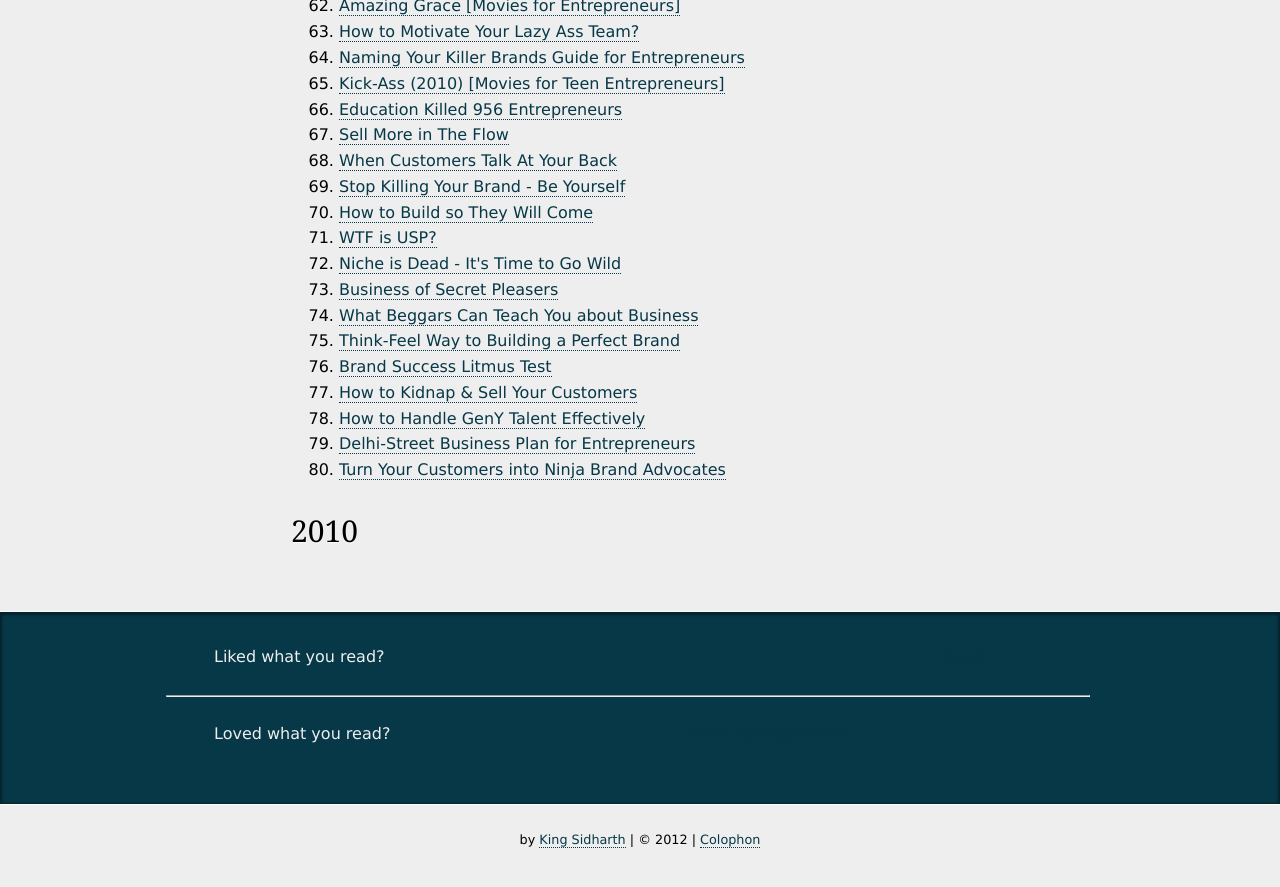
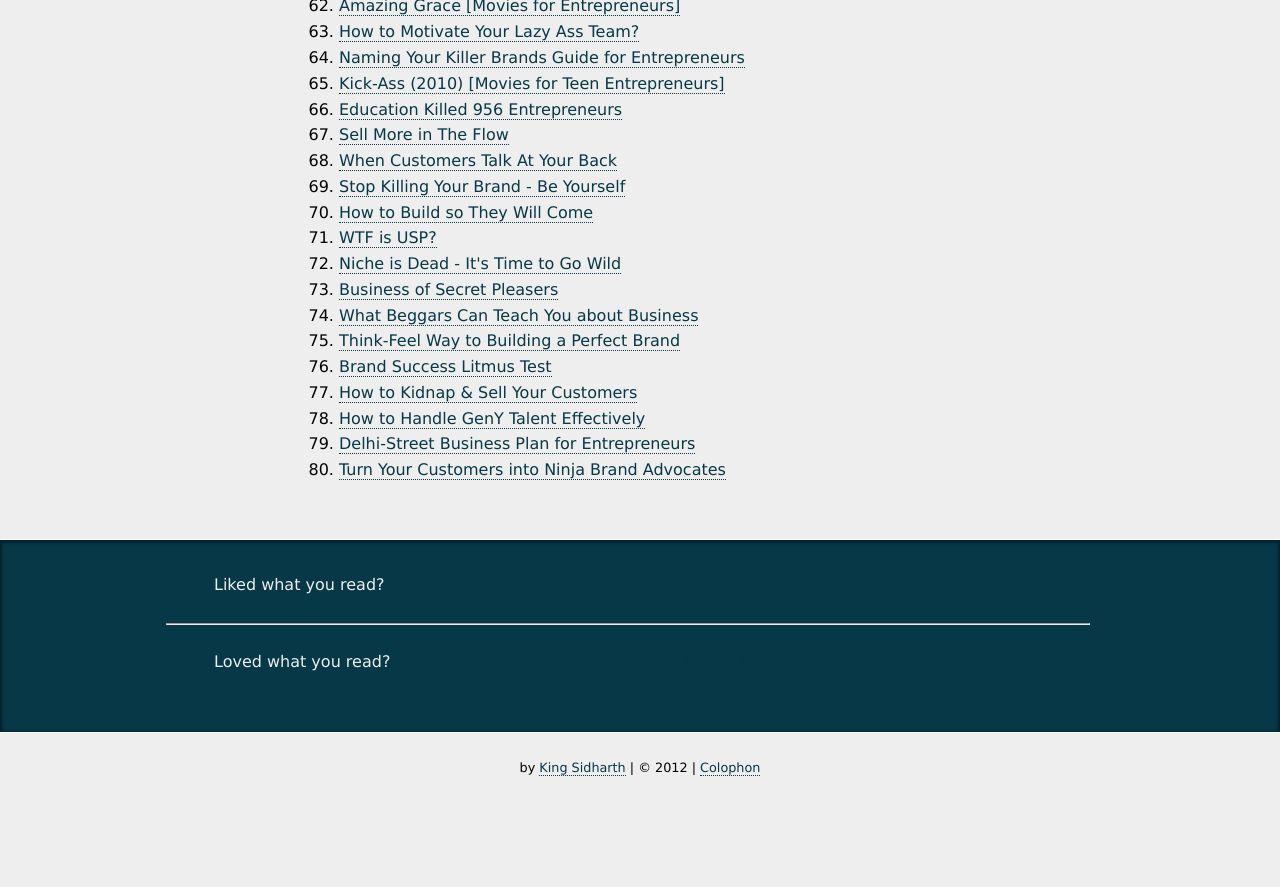
Before and after one commit to 64Notes/64notes.com, a Jekyll site: the page built from archives.html, in a window 1280 px wide and 900 px high, scrolled down 1841 px. Shown: the top 887 px of the window. Built offline with Jekyll 4.4.1, drawn with Linux system fonts in a browser that asks for light colours; comment, search, counter and statistics services are not loaded; after the commit the page ends 2669 px from its top, so only the background shows below that.

Commit message:
Revert to old archive

```diff
--- a/archives.html
+++ b/archives.html
@@ -13,16 +13,3 @@ title: Archives of 64 Notes
 {% endif %}
 {% endfor %}
 </ol>
-
-<h2>2010</h2>
-<ul class="post_list">
-{% for post in site.posts %}
-{% assign year = post.date | date: "%Y" %}
-{% if post.category != 'talks' and year == 2010 %}
-  <li class="post">
-    <a href="{{ post.url }}">{{ post.title }}</a>
-    <!-- {{ year }} -->
-  </li>
-{% endif %}
-{% endfor %}
-</ul>
```
